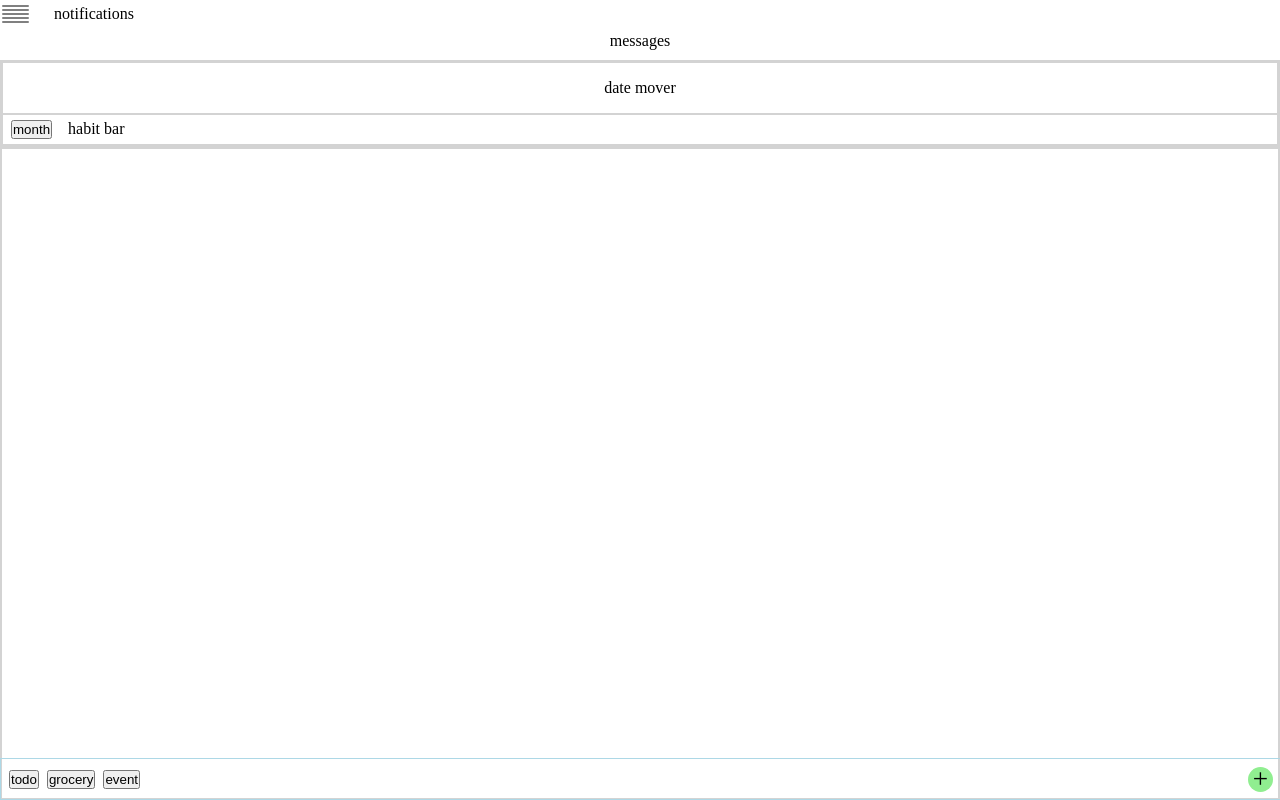
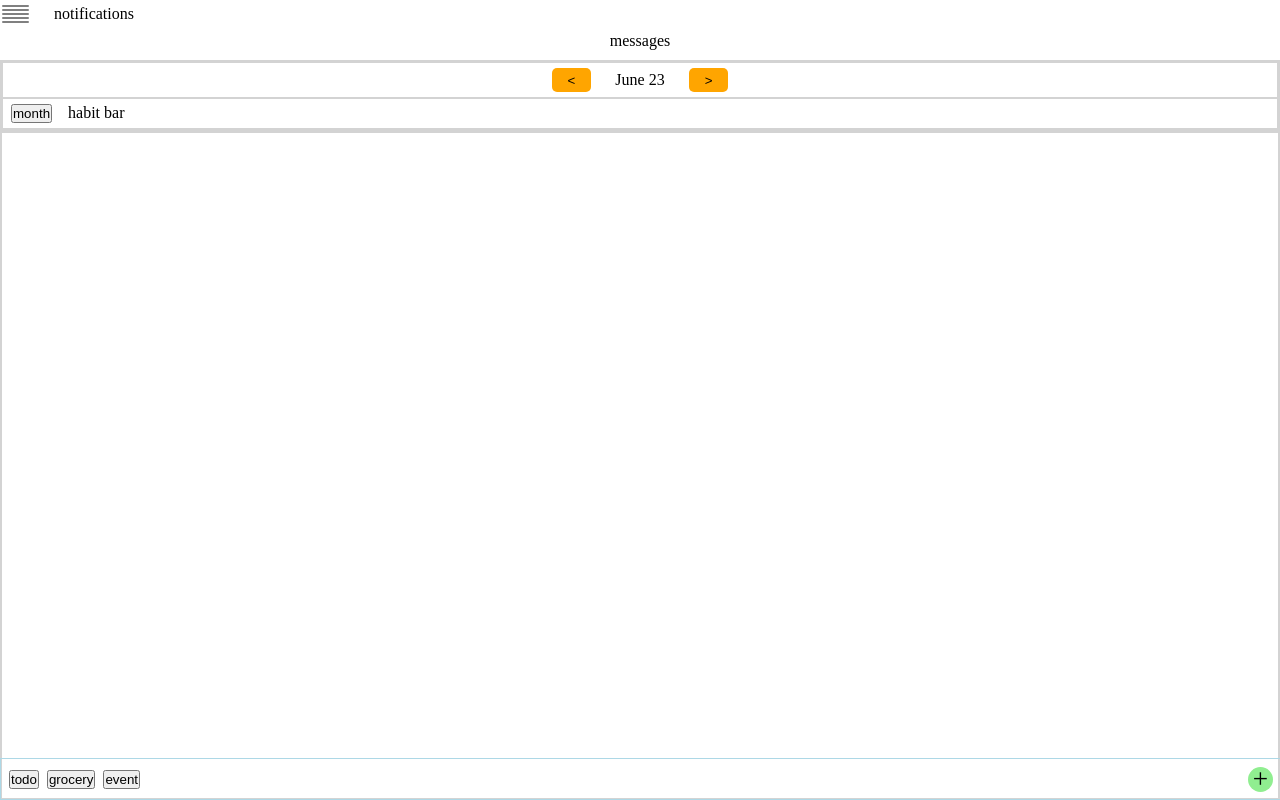
Before and after one commit to bambooOctopus/front, a React (Vite) app: page /dashboard in a window 1280 px wide. Built offline with nearby package versions, Linux system fonts and the light colour scheme.

Commit message:
currentDate state in contentContainer; date picker complete

```diff
--- a/src/components/dash/ContentContainerComponent.jsx
+++ b/src/components/dash/ContentContainerComponent.jsx
@@ -1,10 +1,23 @@
+import { useState } from "react"
+import { useEffect } from "react"
+import { DateTime } from "luxon"
+
 import { DateNav } from "./DateNavComponent"
 import { HabitBar } from "./HabitBarComponent"
 
 export const ContentContainer = () => {
+    const [ currentDate, setCurrentDate ] = useState("")
+
+    useEffect(() => {
+        const dt = DateTime.now()
+        const dateString = dt.toLocaleString({month: 'long', day: 'numeric'})
+        {currentDate == "" ? setCurrentDate(dateString) : null}
+
+    }, [])
+
     return (
         <div className="content-container">
-            <DateNav />
+            <DateNav currentDate={currentDate} setCurrentDate={setCurrentDate} />
             <HabitBar />
             <div className="content"></div>
         </div>
--- a/src/components/dash/DateNavComponent.jsx
+++ b/src/components/dash/DateNavComponent.jsx
@@ -1,7 +1,41 @@
-export const DateNav = () => {
+
+import { DateTime } from "luxon"
+
+export const DateNav = ({currentDate, setCurrentDate}) => {
+    const leftButton = "<"
+    const rightButton = ">"
+
+    const handleYesterdayClick = (event) => {
+        event.preventDefault()
+        // format currentDate into date obj
+        // minus one day
+        // set new currentDate
+        const formattedDate = DateTime.fromFormat(currentDate, "MMMM dd")
+        const newDate = formattedDate.minus({days: 1})
+        const newDateString = newDate.toLocaleString({month: 'long', day: 'numeric'})
+        setCurrentDate(newDateString)
+    }
+
+    const handleTomorrowClick = (event) => {
+        event.preventDefault()
+        // format currentDate into date obj
+        // add one day
+        // set new currentDate
+        const formattedDate = DateTime.fromFormat(currentDate, "MMMM dd")
+        const newDate = formattedDate.plus({days: 1})
+        const newDateString = newDate.toLocaleString({month: 'long', day: 'numeric'})
+        setCurrentDate(newDateString)
+
+    }
+
+
+
+
     return (
         <div className="date-nav">
-            <p>date mover</p>
+            <button onClick={handleYesterdayClick} className="date-button">{leftButton}</button>
+            <p>{currentDate}</p>
+            <button onClick={handleTomorrowClick} className="date-button">{rightButton}</button>
         </div>
     )
 }
--- a/src/components/dash/dash-styles/date-nav.css
+++ b/src/components/dash/dash-styles/date-nav.css
@@ -1,5 +1,15 @@
 .date-nav {
     border: solid 1px lightgray;
-    padding: 1rem .5rem;
-    text-align: center;
+    padding: .3rem .5rem;
+    display: flex;
+    align-items: center;
+    justify-content: center;
+    gap: 1.5rem;
 }
+
+.date-button {
+    padding: .3rem 1rem;
+    border: none;
+    background-color: orange;
+    border-radius: 5px;
+}
```
